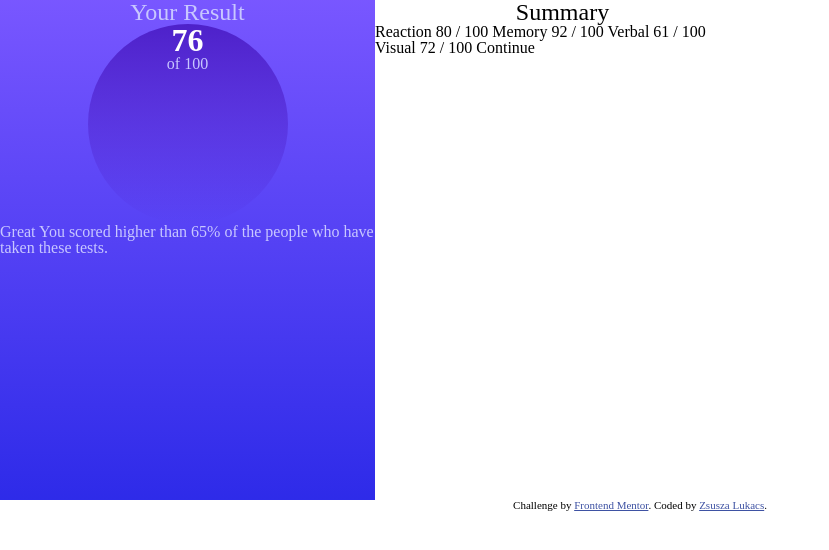
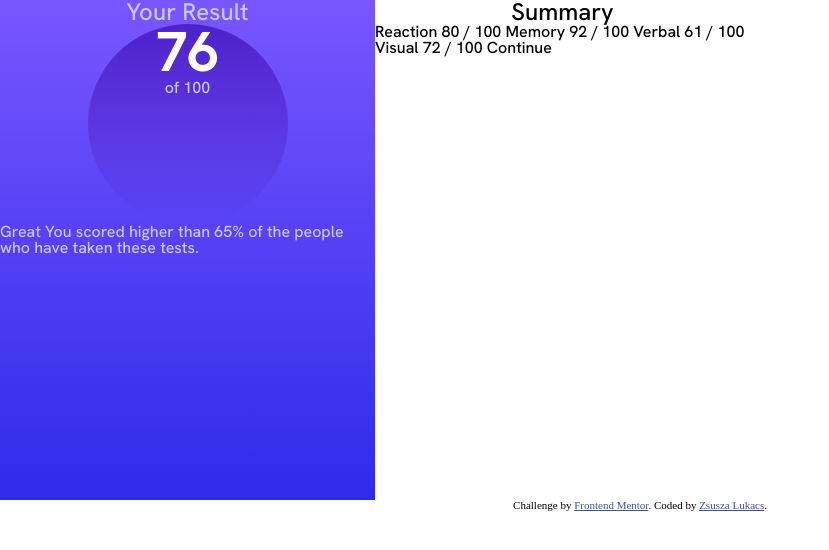
Before and after one commit to ZsuzsaMano/results-summary-component-main, a plain HTML site: page index.html in a window 1280 px wide. Shown: the whole page, without its empty margins (0-829 px from the left). Drawn offline with Linux system fonts and the light colour scheme.

Commit message:
add font family

```diff
--- a/index.html
+++ b/index.html
@@ -3,6 +3,9 @@
 <head>
   <meta charset="UTF-8">
   <meta name="viewport" content="width=device-width, initial-scale=1.0"> <!-- displays site properly based on user's device -->
+<link rel="preconnect" href="https://fonts.googleapis.com">
+<link rel="preconnect" href="https://fonts.gstatic.com" crossorigin>
+<link href="https://fonts.googleapis.com/css2?family=Hanken+Grotesk:wght@500;700;800&display=swap" rel="stylesheet">
 <link rel="stylesheet" href="reset.css">
 <link rel="stylesheet" href="styles.css">
   <link rel="icon" type="image/png" sizes="32x32" href="./assets/images/favicon-32x32.png">
--- a/styles.css
+++ b/styles.css
@@ -13,10 +13,12 @@
   --dark-blue: hsl(224, 30%, 27%);
 }
 
+
 main {
   display: flex;
   max-width: 750px;
   flex-wrap: wrap;
+font-family: 'Hanken Grotesk', sans-serif;
 }
 
 section {
@@ -46,7 +48,7 @@ h1 {
 }
 
 .score-number {
-  font-size: xx-large;
+  font-size: 3.5rem;
   font-weight: 700;
   color: var(--neutral-white);
 }
```
